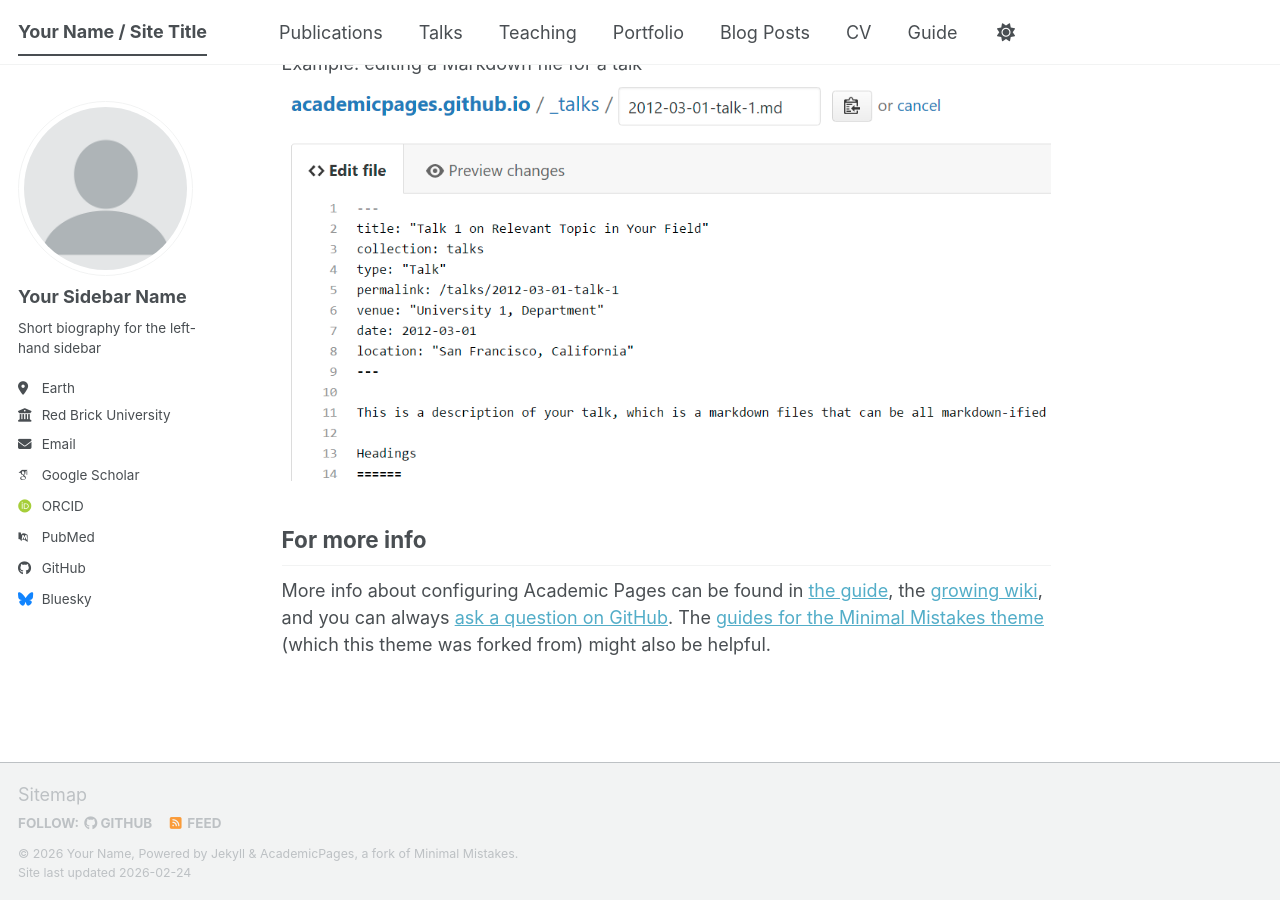
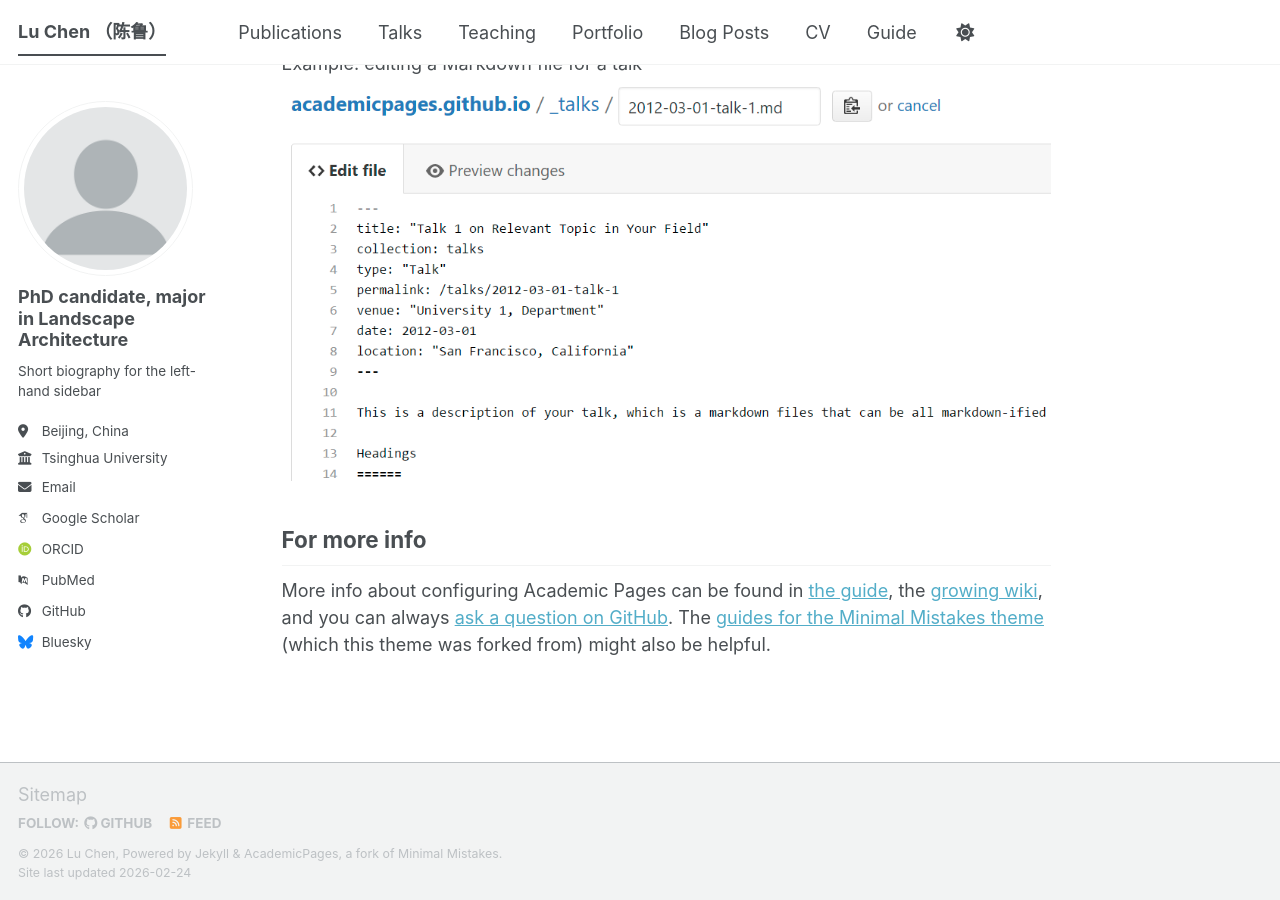
Before and after one commit to chenlubenren/Lu-Chen-s-personal-academic-page, a Jekyll site: the page built from _pages/about.md, in a window 1280 px wide and 900 px high, scrolled down 2720 px. Built offline with Jekyll 4.4.1, drawn with Linux system fonts in a browser that asks for light colours; some web fonts are replaced; a script bundle is joined from its source files by our own code; library files that are not in the unit come from our copies.

Commit message:
Update personal information in _config.yml

```diff
--- a/_config.yml
+++ b/_config.yml
@@ -9,9 +9,9 @@
 # Basic Site Settings
 locale                   : "en-US"
 site_theme               : "default" # The available themes options are "default", "air", "sunrise", "mint", "dirt" and "contrast"
-title                    : "Your Name / Site Title"
+title                    : "Lu Chen （陈鲁）"
 title_separator          : "-"
-name                     : &name "Your Name"
+name                     : &name "Lu Chen"
 description              : &description "Your Name's academic portfolio"   # Update this with a general description of your site, this is the default if not overridden by a page
 url                      : https://academicpages.github.io # The base hostname & protocol for your site e.g. "https://[your GitHub username].github.io",
                                                            # or if you already have some other page hosted on Github then use "https://[your GitHub username].github.io/[Your Repo Name]"
@@ -24,27 +24,27 @@ repository               : "academicpages/academicpages.github.io"
 author:
   # Biographic information
   avatar           : "profile.png"
-  name             : "Your Sidebar Name"
+  name             : "PhD candidate, major in Landscape Architecture"
   pronouns         : # example: "she/her"
   bio              : "Short biography for the left-hand sidebar"
-  location         : "Earth"
-  employer         : "Red Brick University"
+  location         : "Beijing, China"
+  employer         : "Tsinghua University"
   uri              : # URL
-  email            : "none@example.org"
+  email            : "chenlu24@mails.tsinghua.edu.cn"
 
   # Academic websites
   academia         : # URL
   arxiv            : # URL - Update with the correct link to your profile
-  googlescholar    : "https://scholar.google.com/citations?user=PS_CX0AAAAAJ"
+  googlescholar    : "https://scholar.google.com/citations?user=qFoCG6IAAAAJ&hl=zh-CN"
   inspire-hep      : # URL
   impactstory      : # URL
-  orcid            : "https://orcid.org/yourorcidurl"
+  orcid            : "https://orcid.org/my-orcid?orcid=0009-0008-5525-5111"
   semantic         : # URL
   ssrn             : # URL
   pubmed           : "https://www.ncbi.nlm.nih.gov/pubmed/?term=john+snow"
   researchgate     : # URL
   scopus           : # URL
-  zotero           : # URL
+  zotero           : # chenlubenren
 
 
   # Repositories and software development
```
